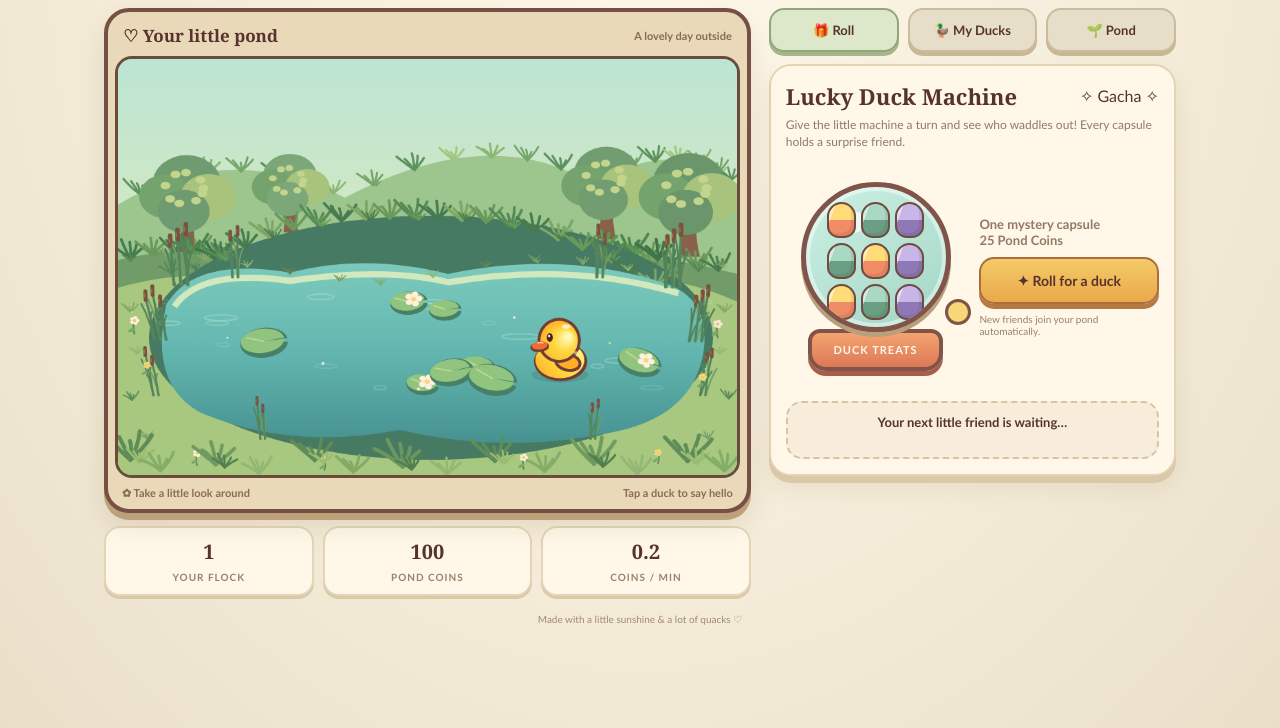
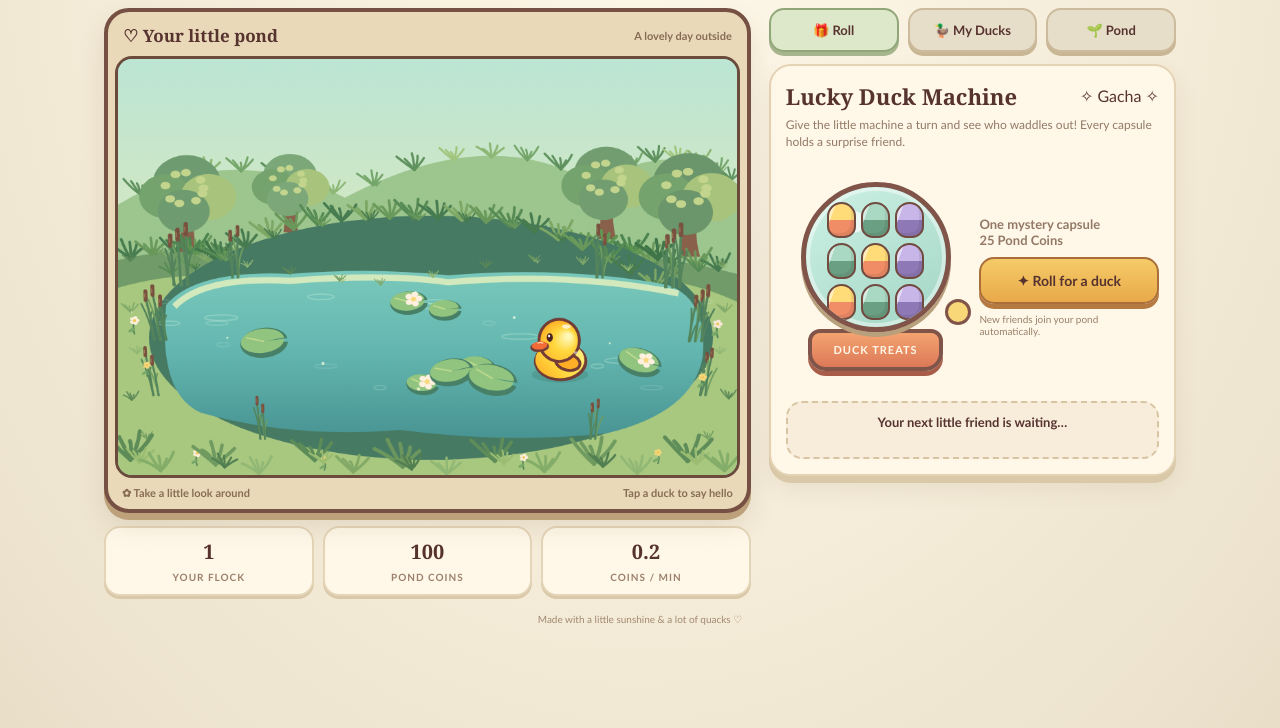
Before and after one commit to brxceOg/Duck-Pond-Idle-2, a plain HTML site: page index.html in a window 1280 px wide. Shown: the part 72-800 px from the top of the page. Drawn offline with Linux system fonts and the light colour scheme; animation ran at ten frames a second.

Commit message:
Soften pond edge curves for a natural shoreline

```diff
--- a/index.html
+++ b/index.html
@@ -274,8 +274,8 @@ function drawScene(t,dt){
   if(i%2===0)drawGrass(x+7,y+2,s*.52,shades[(i+2)%shades.length],t);
  });
  let water=ctx.createLinearGradient(0,260,0,570);water.addColorStop(0,'#82cfc0');water.addColorStop(.5,'#65b8b1');water.addColorStop(1,'#438e8e');
- ctx.fillStyle=water;ctx.beginPath();ctx.moveTo(70,355);ctx.quadraticCurveTo(110,285,250,308);ctx.quadraticCurveTo(360,280,480,310);ctx.quadraticCurveTo(650,275,800,325);ctx.quadraticCurveTo(865,350,850,430);ctx.quadraticCurveTo(830,520,710,540);ctx.quadraticCurveTo(560,570,410,535);ctx.quadraticCurveTo(250,565,120,510);ctx.quadraticCurveTo(45,470,70,355);ctx.fill();
- ctx.strokeStyle='#d2e9bd';ctx.lineWidth=9;ctx.beginPath();ctx.moveTo(82,357);ctx.quadraticCurveTo(120,302,250,320);ctx.quadraticCurveTo(390,300,480,322);ctx.quadraticCurveTo(660,292,815,338);ctx.stroke();
+ ctx.fillStyle=water;ctx.beginPath();ctx.moveTo(70,355);ctx.quadraticCurveTo(112,304,250,310);ctx.quadraticCurveTo(370,300,480,312);ctx.quadraticCurveTo(650,298,800,326);ctx.quadraticCurveTo(858,348,850,430);ctx.quadraticCurveTo(836,510,710,540);ctx.quadraticCurveTo(565,555,410,535);ctx.quadraticCurveTo(255,548,120,510);ctx.quadraticCurveTo(58,482,70,355);ctx.fill();
+ ctx.strokeStyle='#d2e9bd';ctx.lineWidth=9;ctx.beginPath();ctx.moveTo(82,357);ctx.quadraticCurveTo(125,313,250,320);ctx.quadraticCurveTo(390,309,480,322);ctx.quadraticCurveTo(660,307,815,338);ctx.stroke();
  // water light current strokes
  for(let i=0;i<13;i++){let x=(i*79+ t*9)%860+20,y=350+(i*31)%155;ctx.strokeStyle='rgba(224,255,230,'+(.13+(i%3)*.06)+')';ctx.lineWidth=2;ctx.beginPath();ctx.ellipse(x,y,9+((i*7)%14),3,0,0,Math.PI*2);ctx.stroke()}
  // water ripple circles
```
